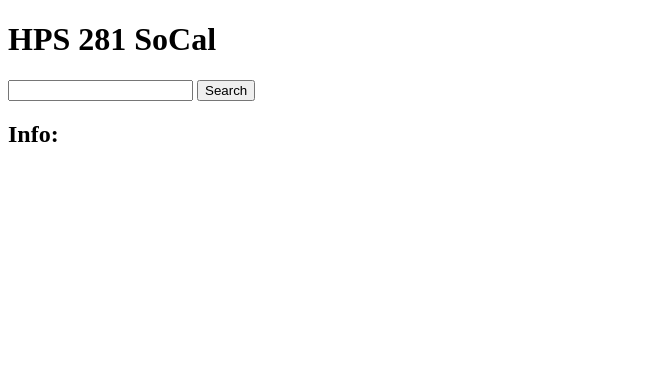
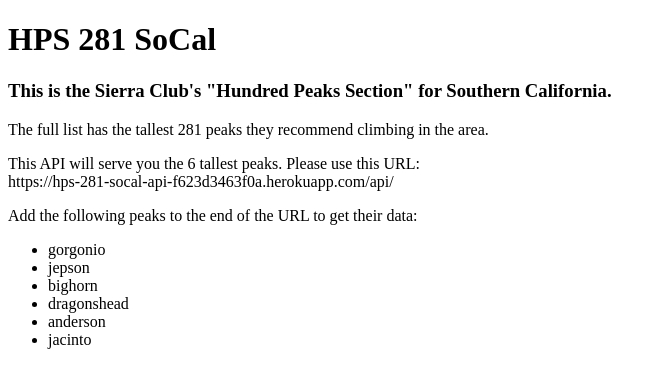
Before and after one commit to davidwiese/hps-281-socal-api, a website: page index.html in a window 1280 px wide. Shown: the whole page, without its empty margins (0-666 px from the left). Drawn offline with Linux system fonts and the light colour scheme.

Commit message:
Add notes to index.html

```diff
--- a/index.html
+++ b/index.html
@@ -7,10 +7,26 @@
   </head>
   <body>
     <h1>HPS 281 SoCal</h1>
-    <input type="text" id="searchInput" />
-    <button id="searchButton">Search</button>
-    <h2>Info:</h2>
-
+    <h3>
+      This is the Sierra Club's "Hundred Peaks Section" for Southern California.
+    </h3>
+    <p>
+      The full list has the tallest 281 peaks they recommend climbing in the
+      area.
+    </p>
+    <p>
+      This API will serve you the 6 tallest peaks. Please use this URL: <br />
+      https://hps-281-socal-api-f623d3463f0a.herokuapp.com/api/
+    </p>
+    <p>Add the following peaks to the end of the URL to get their data:</p>
+    <ul>
+      <li>gorgonio</li>
+      <li>jepson</li>
+      <li>bighorn</li>
+      <li>dragonshead</li>
+      <li>anderson</li>
+      <li>jacinto</li>
+    </ul>
     <script src="js/main.js" type="script"></script>
   </body>
 </html>
```
